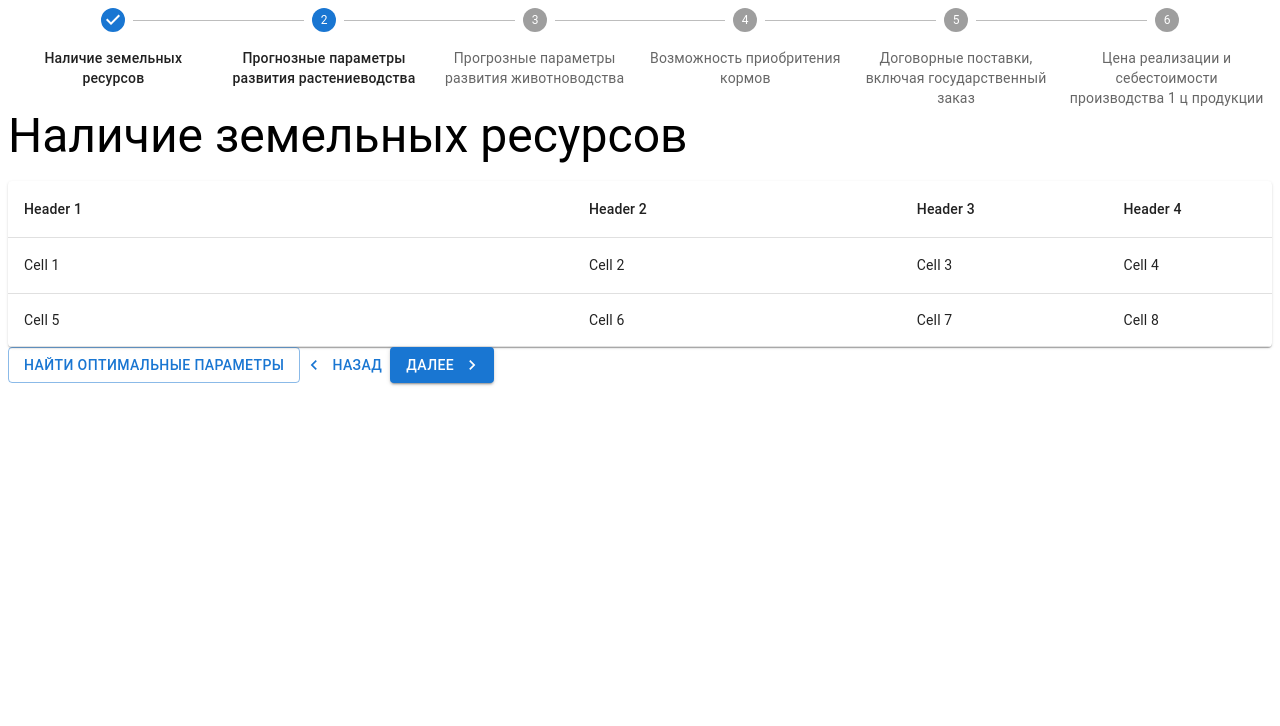
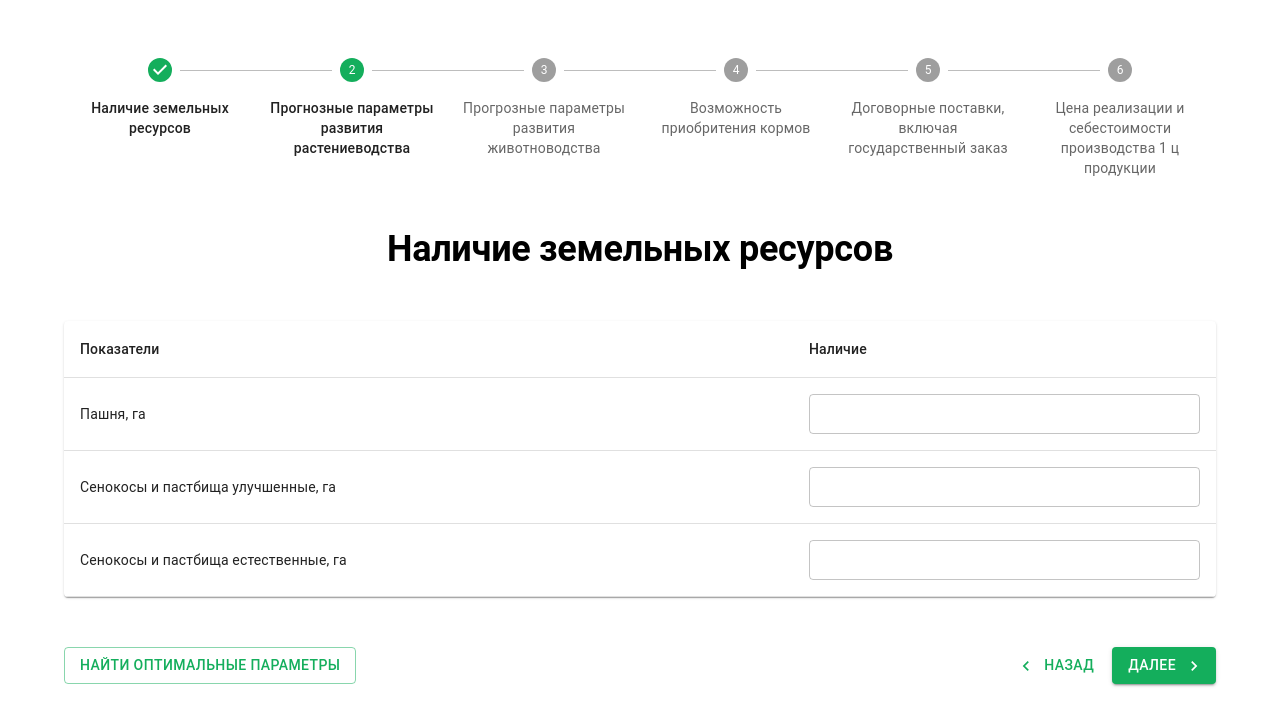
Before and after one commit to cubik707/efr_front, a React (Create React App) app: page /#/ in a window 1280 px wide. Shown: the top 726 px of the page. Built offline with nearby package versions, Linux system fonts and the light colour scheme.

Commit message:
page layout

```diff
--- a/src/App.tsx
+++ b/src/App.tsx
@@ -1,12 +1,28 @@
 import React from 'react';
 import {Route, Routes} from "react-router";
 import {InputData} from "./pages/InputData";
+import {Container, createTheme, ThemeProvider} from "@mui/material";
 
 function App() {
+    const theme = createTheme({
+        palette: {
+            primary: {
+                main: '#14AE5C',
+                contrastText: '#FFFFFF',
+            },
+            secondary: {
+                main: '#02542D'
+            }
+        },
+    })
   return (
-   <Routes>
-     <Route path={'/'} element={<InputData/>}/>
-   </Routes>
+      <ThemeProvider theme={theme}>
+          <Container maxWidth="lg">
+              <Routes>
+                  <Route path={'/'} element={<InputData/>}/>
+              </Routes>
+          </Container>
+      </ThemeProvider>
   );
 }
 
--- a/src/components/UniTable.tsx
+++ b/src/components/UniTable.tsx
@@ -1,5 +1,5 @@
 import React from 'react';
-import { Table, TableBody, TableCell, TableContainer, TableHead, TableRow, Paper } from '@mui/material';
+import { Table, TableBody, TableCell, TableContainer, TableHead, TableRow, Paper, TextField } from '@mui/material';
 
 const cellWidths = [490, 271, 159, 120];
 const rowHeights = [56, 29];
@@ -8,18 +8,19 @@ type TableCellData = string | number | React.ReactNode;
 type TableRowData = TableCellData[];
 
 type UniversalTablePropsType = {
+    headers: string[];
     rows: TableRowData[]
 }
 
-const UniversalTable = ({ rows }: UniversalTablePropsType) => {
+const UniversalTable = ({ headers, rows }: UniversalTablePropsType) => {
     return (
         <TableContainer component={Paper}>
             <Table>
                 <TableHead>
                     <TableRow>
-                        {cellWidths.map((width, index) => (
-                            <TableCell key={index} style={{ width }}>
-                                Header {index + 1}
+                        {headers.map((header, index) => (
+                            <TableCell key={index} style={{ width: cellWidths[index] }}>
+                                {header}
                             </TableCell>
                         ))}
                     </TableRow>
@@ -29,7 +30,11 @@ const UniversalTable = ({ rows }: UniversalTablePropsType) => {
                         <TableRow key={rowIndex} style={{ height: rowIndex < rowHeights.length ? rowHeights[rowIndex] : rowHeights[rowHeights.length - 1] }}>
                             {row.map((cell, cellIndex) => (
                                 <TableCell key={cellIndex} style={{ width: cellWidths[cellIndex % cellWidths.length] }}>
-                                    {cell}
+                                    {typeof cell === 'string' && cell.includes('*ввести значение*') ? (
+                                        <TextField variant="outlined" fullWidth size="small" placeholder={cell.replace('*ввести значение*', '').trim()} />
+                                    ) : (
+                                        cell
+                                    )}
                                 </TableCell>
                             ))}
                         </TableRow>
--- /dev/null
+++ b/src/pages/InputData.styles.ts
@@ -0,0 +1,32 @@
+export const containerSx = {
+    width: '100%',
+    paddingTop: '50px',
+    display: 'flex',
+    flexDirection: 'column',
+    alignItems: 'center',
+    gap: '50px',
+}
+
+export const titleSx = {
+    fontSize: 36,
+    fontWeight: "700",
+    margin: 0
+}
+
+export const tableContainerSx = {
+    width: '100%',
+    display: 'flex',
+    justifyContent: 'center'
+}
+
+export const buttonContainerSx = {
+    width: '100%', // Ensure the button container takes the full width
+    display: 'flex',
+    justifyContent: 'space-between',
+    padding: '0 20px', // Optional: Add some padding for spacing
+}
+
+export const navigationButtonsContainerSx = {
+    display: 'flex',
+    gap: '10px'
+}
--- a/src/pages/InputData.tsx
+++ b/src/pages/InputData.tsx
@@ -4,8 +4,13 @@ import {Box, Button, Step, StepLabel, Stepper, Typography} from "@mui/material";
 import KeyboardArrowRightIcon from '@mui/icons-material/KeyboardArrowRight';
 import KeyboardArrowLeftIcon from '@mui/icons-material/KeyboardArrowLeft';
 import UniTable from "../components/UniTable";
-
-
+import {
+    buttonContainerSx,
+    containerSx,
+    navigationButtonsContainerSx,
+    tableContainerSx,
+    titleSx
+} from "./InputData.styles";
 
 type Props = {
 
@@ -13,26 +18,24 @@ type Props = {
 
 const steps = [
     'Наличие земельных ресурсов',
-    'Прогнозные параметры развития\n' +
-    'растениеводства',
-    'Прогрозные параметры развития\n' +
-    'животноводства',
+    'Прогнозные параметры развития растениеводства',
+    'Прогрозные параметры развития животноводства',
     'Возможность приобритения кормов',
-    'Договорные поставки,\n' +
-    'включая государственный заказ',
-    'Цена реализации и себестоимости\n' +
-    'производства 1 ц продукции'
+    'Договорные поставки, включая государственный заказ',
+    'Цена реализации и себестоимости производства 1 ц продукции'
 ];
 
+const headers = ['Показатели', 'Наличие'];
 const rows = [
-    ['Cell 1', 'Cell 2', 'Cell 3', 'Cell 4'],
-    ['Cell 5', 'Cell 6', 'Cell 7', 'Cell 8'],
+    ['Пашня, га', '*ввести значение*'],
+    ['Сенокосы и пастбища улучшенные, га', '*ввести значение*'],
+    ['Сенокосы и пастбища естественные, га', '*ввести значение*'],
     // Добавьте больше строк по необходимости
 ];
 
 export const InputData = (props: Props) => {
     return (
-        <Box sx={{ width: '100%' }}>
+        <Box sx={containerSx}>
             <Stepper activeStep={1} alternativeLabel>
                 {steps.map((label) => (
                     <Step key={label}>
@@ -40,15 +43,19 @@ export const InputData = (props: Props) => {
                     </Step>
                 ))}
             </Stepper>
-            <div>
-                <Typography variant="h3" gutterBottom>
-                    Наличие земельных ресурсов
-                </Typography>
-                <UniTable rows={rows}/>
+            <Typography variant="h2" gutterBottom sx={titleSx}>
+                Наличие земельных ресурсов
+            </Typography>
+            <Box sx={tableContainerSx}>
+                <UniTable headers={headers} rows={rows} />
+            </Box>
+            <Box sx={buttonContainerSx}>
                 <Button variant="outlined">Найти оптимальные параметры</Button>
-                <Button variant="text" startIcon={<KeyboardArrowLeftIcon />}>Назад</Button>
-                <Button variant="contained" endIcon={<KeyboardArrowRightIcon />}>Далее</Button>
-            </div>
+                <Box sx = {navigationButtonsContainerSx}>
+                    <Button variant="text" startIcon={<KeyboardArrowLeftIcon />}>Назад</Button>
+                    <Button variant="contained" endIcon={<KeyboardArrowRightIcon />}>Далее</Button>
+                </Box>
+            </Box>
         </Box>
     );
 };
```
